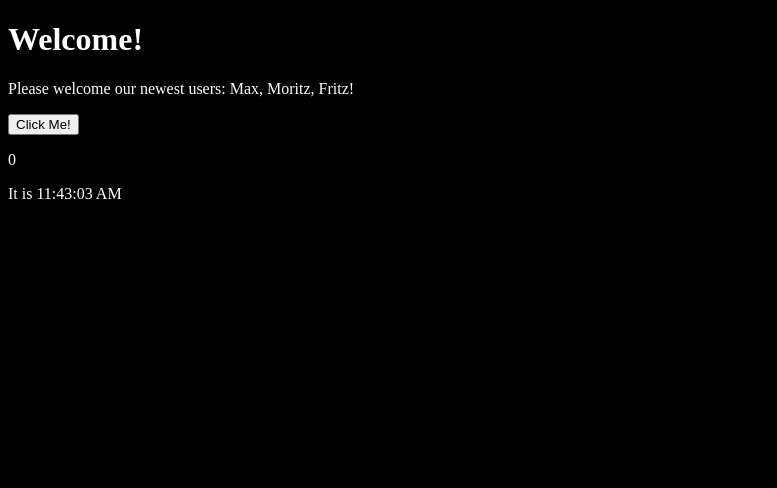
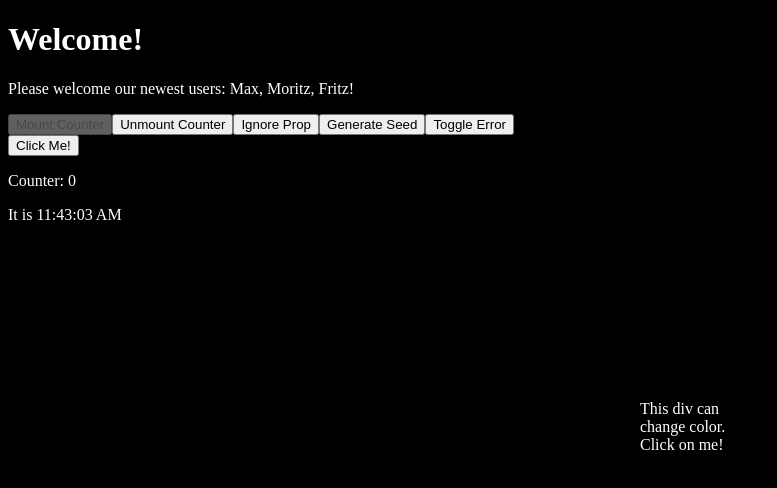
Before and after one commit to MiroStW/odin_project, a React app in the folder react/: page / in a window 1280 px wide. Shown: the top 488 px of the page, without its empty margins (0-777 px from the left). Built offline with nearby package versions, Linux system fonts and the light colour scheme.

Commit message:
hooks & lifecycle tests

```diff
--- a/react/src/components/App.js
+++ b/react/src/components/App.js
@@ -1,8 +1,28 @@
 import React from "react";
 import Counter from "./Counter";
 import Time from "./Time";
+import Hooks from "./Hooks";
 
 export default class App extends React.Component {
+  constructor(props) {
+    super(props);
+
+    this.state = {
+      mount: true,
+      ignoreProp: 0,
+      seed: 40,
+      showErrorComponent: false,
+    };
+
+    this.mountCounter = () => this.setState({ mount: true });
+    this.unmountCounter = () => this.setState({ mount: false });
+
+    this.ignoreProp = () => this.setState({ ignoreProp: Math.random() });
+    this.seedGenerator = () =>
+      this.setState({ seed: Number.parseInt(Math.random() * 100) });
+    this.toggleError = () =>
+      this.setState({ showErrorComponent: !this.state.showErrorComponent });
+  }
   render() {
     return (
       <div className="content">
@@ -14,8 +34,26 @@ export default class App extends React.Component {
               userName + (i + 1 !== this.props.userNames.length ? ", " : "!")
           )}
         </p>
-        <Counter />
+        <div>
+          <button onClick={this.mountCounter} disabled={this.state.mount}>
+            Mount Counter
+          </button>
+          <button onClick={this.unmountCounter} disabled={!this.state.mount}>
+            Unmount Counter
+          </button>
+          <button onClick={this.ignoreProp}>Ignore Prop</button>
+          <button onClick={this.seedGenerator}>Generate Seed</button>
+          <button onClick={this.toggleError}>Toggle Error</button>
+        </div>
+        {this.state.mount ? (
+          <Counter
+            ignoreProp={this.state.ignoreProp}
+            seed={this.state.seed}
+            showErrorComponent={this.state.showErrorComponent}
+          />
+        ) : null}
         <Time />
+        <Hooks />
       </div>
     );
   }
--- a/react/src/components/Counter.js
+++ b/react/src/components/Counter.js
@@ -1,14 +1,35 @@
 import React from "react";
+
+const ErrorComponent = () => <div>{props.ignore}</div>;
 
 export default class Counter extends React.Component {
   constructor(props) {
+    console.log("constructor");
     super(props);
 
     this.state = {
       count: 0,
+      seed: 0,
     };
 
     this.increaseCounter = this.increaseCounter.bind(this);
+  }
+
+  static getDerivedStateFromProps(props, state) {
+    console.log("getDerivedStateFromProps");
+    if (props.seed && state.seed !== props.seed) {
+      console.log("getDerivedStateFromProps - new seed");
+      return {
+        seed: props.seed,
+        counter: props.seed,
+      };
+    }
+    return null;
+  }
+
+  componentDidMount() {
+    console.log("componentDidMount");
+    console.log("---------------------");
   }
 
   increaseCounter() {
@@ -17,12 +38,52 @@ export default class Counter extends React.Component {
     }));
   }
 
+  shouldComponentUpdate(nextProps, nextState) {
+    if (
+      nextProps.ignoreProp &&
+      this.props.ignoreProp !== nextProps.ignoreProp
+    ) {
+      console.log("shouldComponentUpdate - do NOT render");
+      return false;
+    }
+
+    console.log("shouldComponentUpdate - do render");
+    return true;
+  }
+
+  getSnapshotBeforeUpdate(prevProps, prevState) {
+    console.log("getSnapshotBeforeUpdate");
+    return null;
+  }
+
   render() {
+    console.log("render", this.state.error);
+    if (this.props.showErrorComponent && this.state.error) {
+      return (
+        <div>We have encountered an error! {this.state.error.message}</div>
+      );
+    }
     return (
       <div className="counter">
         <button onClick={this.increaseCounter}>Click Me!</button>
-        <p>{this.state.count}</p>
+        <p>Counter: {this.state.count}</p>
+        {this.props.showErrorComponent ? <ErrorComponent /> : null}
       </div>
     );
   }
+
+  componentDidUpdate(prevProps, prevState, snapshot) {
+    console.log("componentDidUpdate");
+    console.log("---------------------");
+  }
+
+  componentWillUnmount() {
+    console.log("componentWillUnmount");
+    console.log("---------------------");
+  }
+
+  componentDidCatch(error, info) {
+    console.log("componentDidCatch");
+    this.setState({ error, info });
+  }
 }
--- /dev/null
+++ b/react/src/components/Hooks.js
@@ -0,0 +1,44 @@
+import React, { useState, useEffect, Component } from "react";
+
+// export default class Hooks extends Component {
+//   render() {
+//     return <div>"test"</div>;
+//   }
+// }
+
+const Hooks = () => {
+  const [color, setColor] = useState("black");
+
+  useEffect(() => {
+    const changeColor = () => {
+      color === "black" ? setColor("red") : setColor("black");
+    };
+
+    document.addEventListener("click", () => changeColor());
+
+    return () => {
+      document.removeEventListener("click", () => changeColor());
+    };
+  }, [color]);
+
+  return (
+    <div>
+      <div
+        id="myDiv"
+        style={{
+          color: "white",
+          width: "100px",
+          height: "100px",
+          position: "absolute",
+          left: "50%",
+          top: "50%",
+          backgroundColor: color,
+        }}
+      >
+        This div can change color. Click on me!
+      </div>
+    </div>
+  );
+};
+
+export default Hooks;
```
Also changed, not shown: 1 other file (tests, documents, lock files or other folders).
